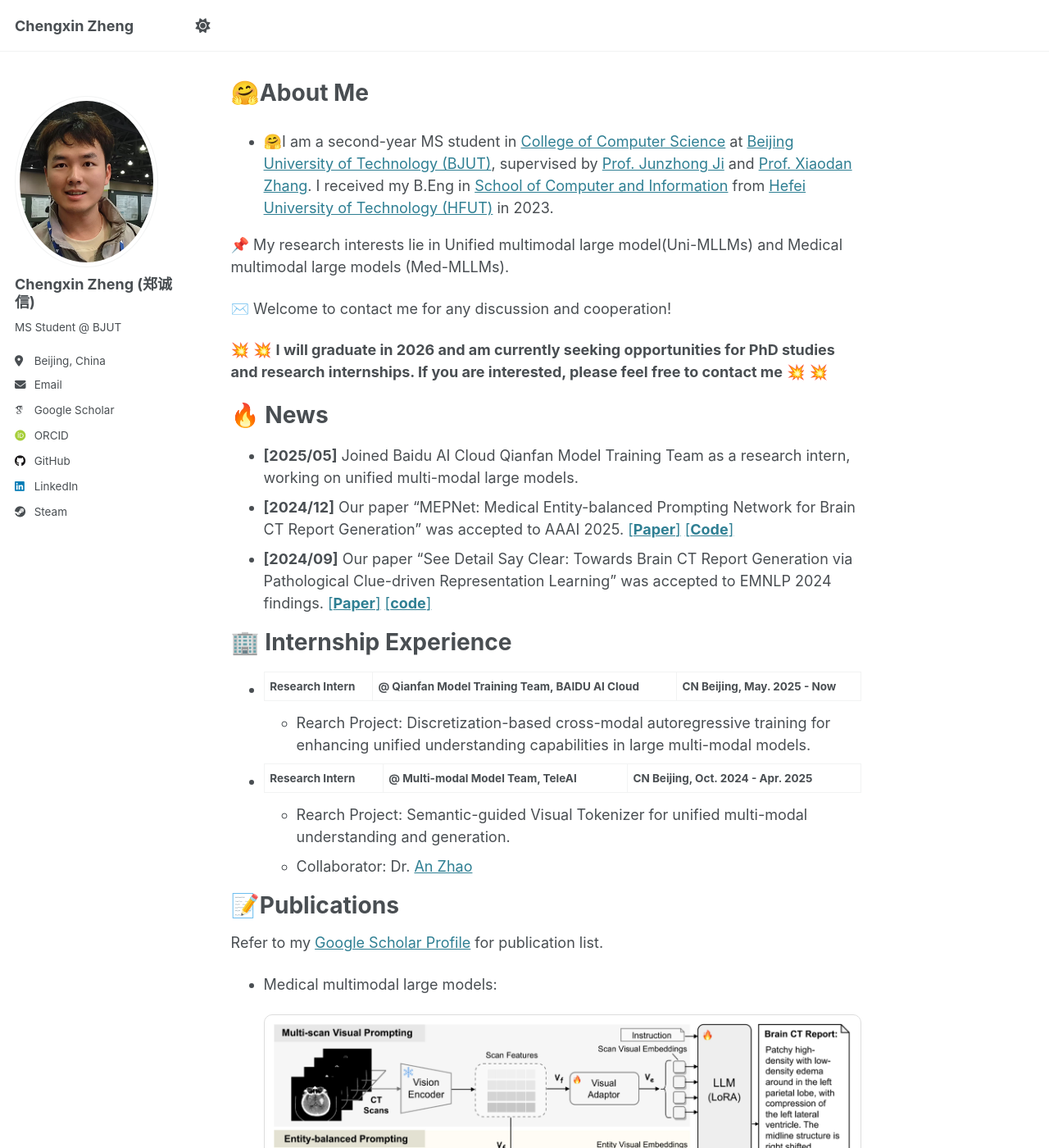
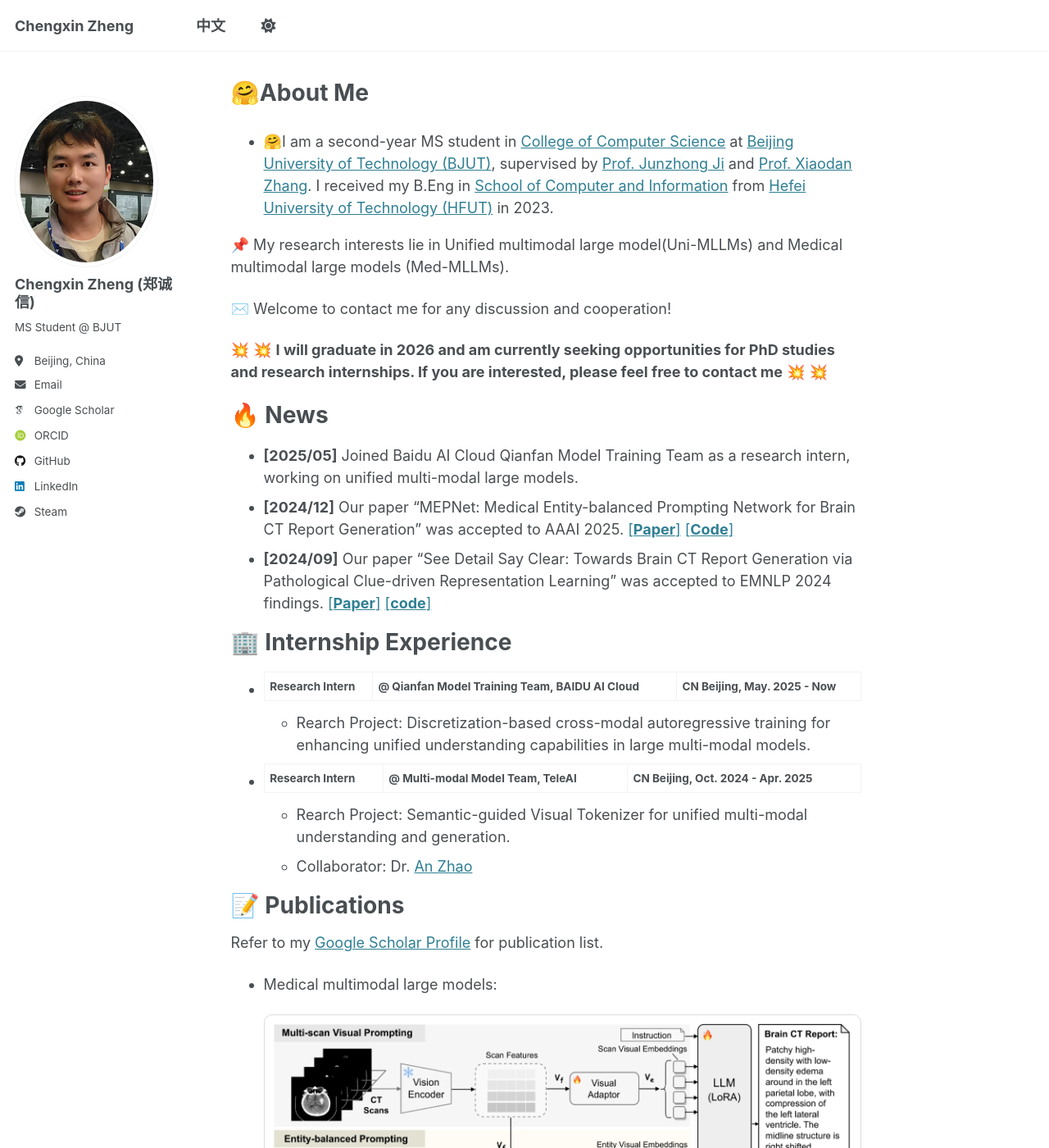
Before and after one commit to Chauncey-Jheng/Chauncey-Jheng.github.io, a Jekyll site: the page built from _pages/about.md, in a window 1280 px wide and 1400 px high. Shown: the whole window at 82% size. Built offline with Jekyll 4.4.1, drawn with Linux system fonts in a browser that asks for light colours; some web fonts are replaced; comment, search, counter and statistics services are not loaded; part of the change alters nothing that is shown.

Commit message:
Add Chinese/English language toggle to homepage
- Add 中文/EN toggle button in the navigation bar (masthead)
- Add CSS classes lang-en / lang-zh for bilingual content switching
- Add early lang detection script in <head> to prevent flash of wrong language
- Add jQuery-based toggle logic with localStorage persistence
- Rewrite about.md with full Chinese translation of bio, news, internship, publications, and awards sections

https://claude.ai/code/session_01GicajCzGx6C5K6uMPn1JSQ

```diff
--- a/_includes/head/custom.html
+++ b/_includes/head/custom.html
@@ -17,4 +17,21 @@
 <script src="https://cdnjs.cloudflare.com/polyfill/v3/polyfill.min.js?features=es6"></script>
 <script id="MathJax-script" async src="https://cdn.jsdelivr.net/npm/mathjax@3/es5/tex-mml-chtml.js"></script>
 
+<!-- Language toggle: detect saved preference early to avoid flash -->
+<script>
+  (function() {
+    var lang = localStorage.getItem('lang');
+    if (lang === 'zh') document.documentElement.setAttribute('data-lang', 'zh');
+  })();
+</script>
+
+<!-- Language toggle styles -->
+<style>
+  .lang-zh { display: none; }
+  html[data-lang="zh"] .lang-zh { display: block; }
+  html[data-lang="zh"] .lang-en { display: none; }
+  #lang-toggle { cursor: pointer; font-weight: 600; }
+  #lang-toggle a { padding: 0 4px; }
+</style>
+
 <!-- end custom head snippets -->
--- a/_includes/masthead.html
+++ b/_includes/masthead.html
@@ -15,6 +15,9 @@
             {% endif %}
             <li class="masthead__menu-item"><a href="{{ domain }}{{ link.url }}">{{ link.title }}</a></li>
           {% endfor %}
+          <li id="lang-toggle" class="masthead__menu-item persist tail" title="切换语言 / Switch Language">
+            <a><span id="lang-label">中文</span></a>
+          </li>
           <li id="theme-toggle" class="masthead__menu-item persist tail">
             <a><i id="theme-icon" class="fa-solid fa-sun" aria-hidden="true" title="toggle theme"></i></a>
           </li>
--- a/_includes/scripts.html
+++ b/_includes/scripts.html
@@ -1,3 +1,27 @@
 <script src="{{ base_path }}/assets/js/main.min.js"></script>
 
+<script>
+  // Language toggle logic
+  $(document).ready(function () {
+    var setLang = function (lang) {
+      lang = lang || localStorage.getItem('lang') || 'en';
+      if (lang === 'zh') {
+        $('html').attr('data-lang', 'zh');
+        $('#lang-label').text('EN');
+      } else {
+        $('html').removeAttr('data-lang');
+        $('#lang-label').text('中文');
+      }
+    };
+    setLang();
+
+    $('#lang-toggle').on('click', function () {
+      var current = $('html').attr('data-lang');
+      var newLang = current === 'zh' ? 'en' : 'zh';
+      localStorage.setItem('lang', newLang);
+      setLang(newLang);
+    });
+  });
+</script>
+
 {% include analytics.html %}
--- a/_pages/about.md
+++ b/_pages/about.md
@@ -7,6 +7,8 @@ redirect_from:
   - /about/
   - /about.html
 ---
+
+<div class="lang-en" markdown="1">
 
 - 🤗I am a second-year MS student in [College of Computer Science](https://cs.bjut.edu.cn/) at [Beijing University of Technology (BJUT)](https://english.bjut.edu.cn/), supervised by [Prof. Junzhong Ji](https://english.bjut.edu.cn/info/1332/4973.htm) and [Prof. Xiaodan Zhang](https://zhangxiaodan-bjut.github.io/). I received my B.Eng in [School of Computer and Information](https://ci.hfut.edu.cn/) from [Hefei University of Technology (HFUT)](https://www.hfut.edu.cn/) in 2023.
 
@@ -29,14 +31,11 @@ redirect_from:
   - Rearch Project: Semantic-guided Visual Tokenizer for unified multi-modal understanding and generation.
   - Collaborator: Dr. [An Zhao](https://satsuma.cs.ucl.ac.uk/author/an-zhao/)
 
-# 📝Publications
+# 📝 Publications
 
 Refer to my [Google Scholar Profile](https://scholar.google.com/citations?user=A0sJMfUAAAAJ) for publication list.
 
 - Medical multimodal large models:
-
-  <!-- - X. Zhang, Y. Shi, J. Ji, **C. Zheng**, and L. Qu, MEPNet: Medical Entity-balanced Prompting Network for Brain CT Report Generation. *AAAI Conference on Artificial Intelligence (AAAI)*, Philadelphia, Pennsylvania, USA, Feb.-Mar. 2025. [[**Paper**]][https://arxiv.org/abs/2503.17784]([**Code**)](https://github.com/YanzhaoShi/MEPNet)
-  - **C. Zheng**, J. Ji, Y. Shi, X. Zhang, and L. Qu, See Detail Say Clear: Towards Brain CT Report Generation via Pathological Clue-driven Representation Learning. *Empirical Methods in Natural Language Processing (EMNLP)*, Miami, Florida, USA, Nov. 2024. [[**Paper**]](https://arxiv.org/abs/2409.19676) [[**code**]](https://github.com/Chauncey-Jheng/PCRL-MRG) -->
 
   <div style="border: 1px solid #ddd; border-radius: 10px; padding: 10px; margin-bottom: 20px; text-align: center;">
       <img src="images/paper_img/MEPNet_framework.png" alt="MEPNet Image" style="width: auto; height: auto; margin-bottom: 15px;">
@@ -69,3 +68,68 @@ Refer to my [Google Scholar Profile](https://scholar.google.com/citations?user=A
 - First Prize of Academic Scholarship, 2024-2025.
 - First Prize of the 18th China Computer Gaming Championship, 2024.
 - First Prize of Academic Scholarship, 2023-2024.
+
+</div>
+
+<div class="lang-zh" markdown="1">
+
+- 🤗我是[北京工业大学](https://www.bjut.edu.cn/)[计算机学院](https://cs.bjut.edu.cn/)的二年级硕士研究生，导师为[冀俊忠教授](https://english.bjut.edu.cn/info/1332/4973.htm)和[张晓丹教授](https://zhangxiaodan-bjut.github.io/)。我于2023年在[合肥工业大学](https://www.hfut.edu.cn/)[计算机与信息学院](https://ci.hfut.edu.cn/)获得工学学士学位。
+
+📌 我的研究方向为统一多模态大模型（Uni-MLLMs）和医疗多模态大模型（Med-MLLMs）。
+
+✉️ 欢迎联系我进行任何学术讨论与合作！
+
+💥 💥 **我将于2026年毕业，目前正在积极寻求博士学习和科研实习机会。如有兴趣，欢迎随时联系我！** 💥 💥
+
+# 🔥 最新动态
+- **[2025/05]** 加入百度AI云千帆模型训练团队，担任科研实习生，研究方向为统一多模态大模型。
+- **[2024/12]** 论文《MEPNet: Medical Entity-balanced Prompting Network for Brain CT Report Generation》被 AAAI 2025 录用。[[**论文**]](https://arxiv.org/abs/2503.17784) [[**代码**]](https://github.com/YanzhaoShi/MEPNet)
+- **[2024/09]** 论文《See Detail Say Clear: Towards Brain CT Report Generation via Pathological Clue-driven Representation Learning》被 EMNLP 2024 Findings 录用。[[**论文**]](https://arxiv.org/abs/2409.19676) [[**代码**]](https://github.com/Chauncey-Jheng/PCRL-MRG)
+
+# 🏢 实习经历
+- **科研实习生** | **百度AI云 千帆模型训练团队** | **北京，2025年5月至今**
+  - 研究项目：基于离散化的跨模态自回归训练，提升大型多模态模型的统一理解能力。
+
+- **科研实习生** | **中国电信 TeleAI 多模态模型团队** | **北京，2024年10月—2025年4月**
+  - 研究项目：面向统一多模态理解与生成的语义引导视觉分词器。
+  - 合作者：[赵安博士](https://satsuma.cs.ucl.ac.uk/author/an-zhao/)
+
+# 📝 代表性论文
+
+完整论文列表请参阅 [Google Scholar 主页](https://scholar.google.com/citations?user=A0sJMfUAAAAJ)。
+
+- 医疗多模态大模型：
+
+  <div style="border: 1px solid #ddd; border-radius: 10px; padding: 10px; margin-bottom: 20px; text-align: center;">
+      <img src="images/paper_img/MEPNet_framework.png" alt="MEPNet 框架图" style="width: auto; height: auto; margin-bottom: 15px;">
+      <div>
+          <h2 style="margin: 0;">MEPNet: Medical Entity-balanced Prompting Network for Brain CT Report Generation</h2>
+          <p>X. Zhang, Y. Shi, J. Ji, <strong>C. Zheng</strong>, and L. Qu</p>
+          <p>AAAI 人工智能大会（AAAI）2025</p>
+          <p>
+              <a href="https://arxiv.org/abs/2503.17784">论文</a> |
+              <a href="https://github.com/YanzhaoShi/MEPNet">代码</a>
+          </p>
+      </div>
+  </div>
+
+  <div style="border: 1px solid #ddd; border-radius: 10px; padding: 10px; margin-bottom: 20px; text-align: center;">
+      <img src="images/paper_img/PCRL_framework.png" alt="PCRL 框架图" style="width: auto; height: auto; margin-bottom: 15px;">
+      <div>
+          <h2 style="margin: 0;">See Detail Say Clear: Towards Brain CT Report Generation via Pathological Clue-driven Representation Learning</h2>
+          <p><strong>C. Zheng</strong>, J. Ji, Y. Shi, X. Zhang, and L. Qu</p>
+          <p>自然语言处理实证方法会议（EMNLP）2024</p>
+          <p>
+              <a href="https://arxiv.org/abs/2409.19676">论文</a> |
+              <a href="https://github.com/Chauncey-Jheng/PCRL-MRG">代码</a>
+          </p>
+      </div>
+  </div>
+
+# 🎖 获奖情况
+
+- 学业奖学金一等奖，2024-2025学年。
+- 第十八届中国大学生计算机博弈大赛一等奖，2024年。
+- 学业奖学金一等奖，2023-2024学年。
+
+</div>
```
